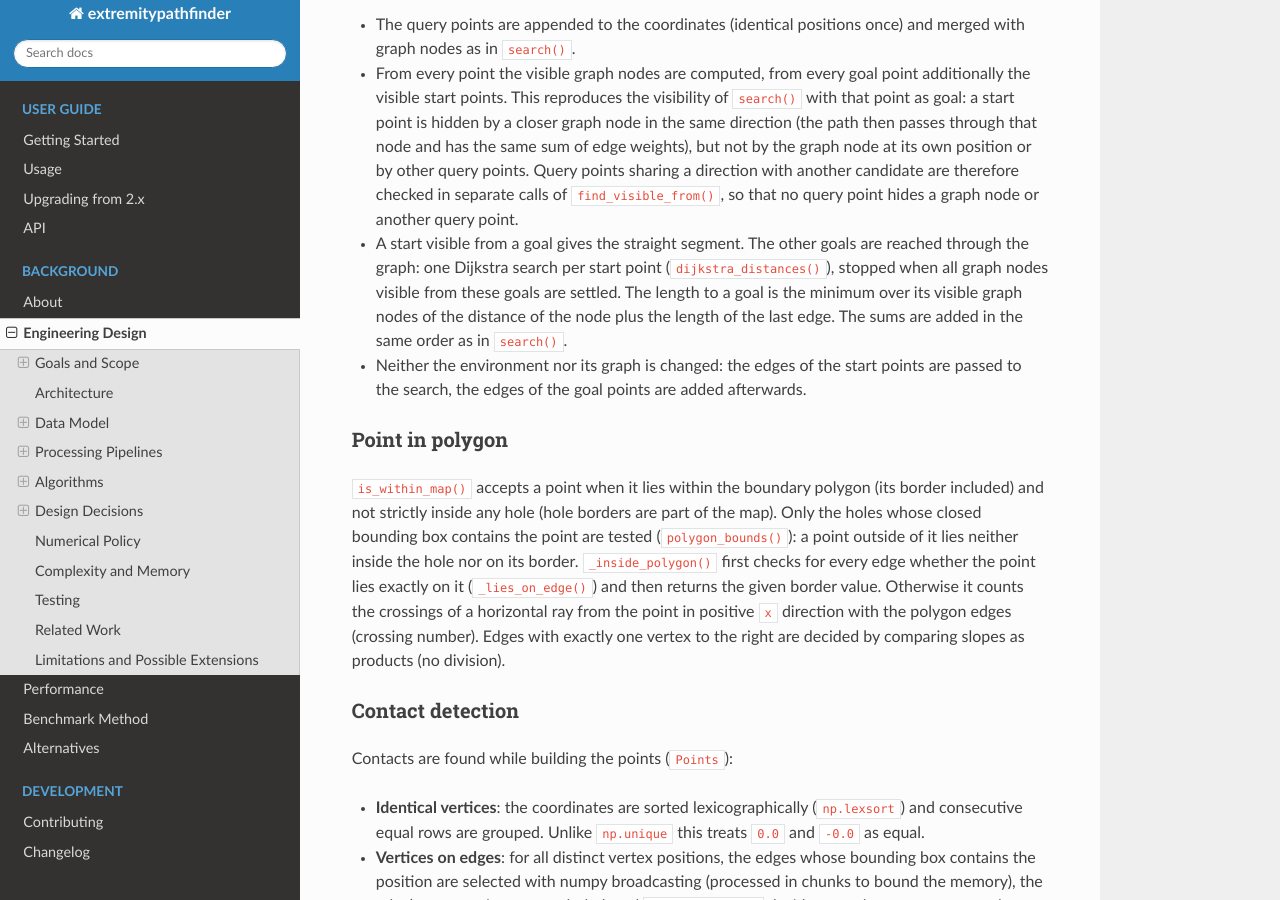
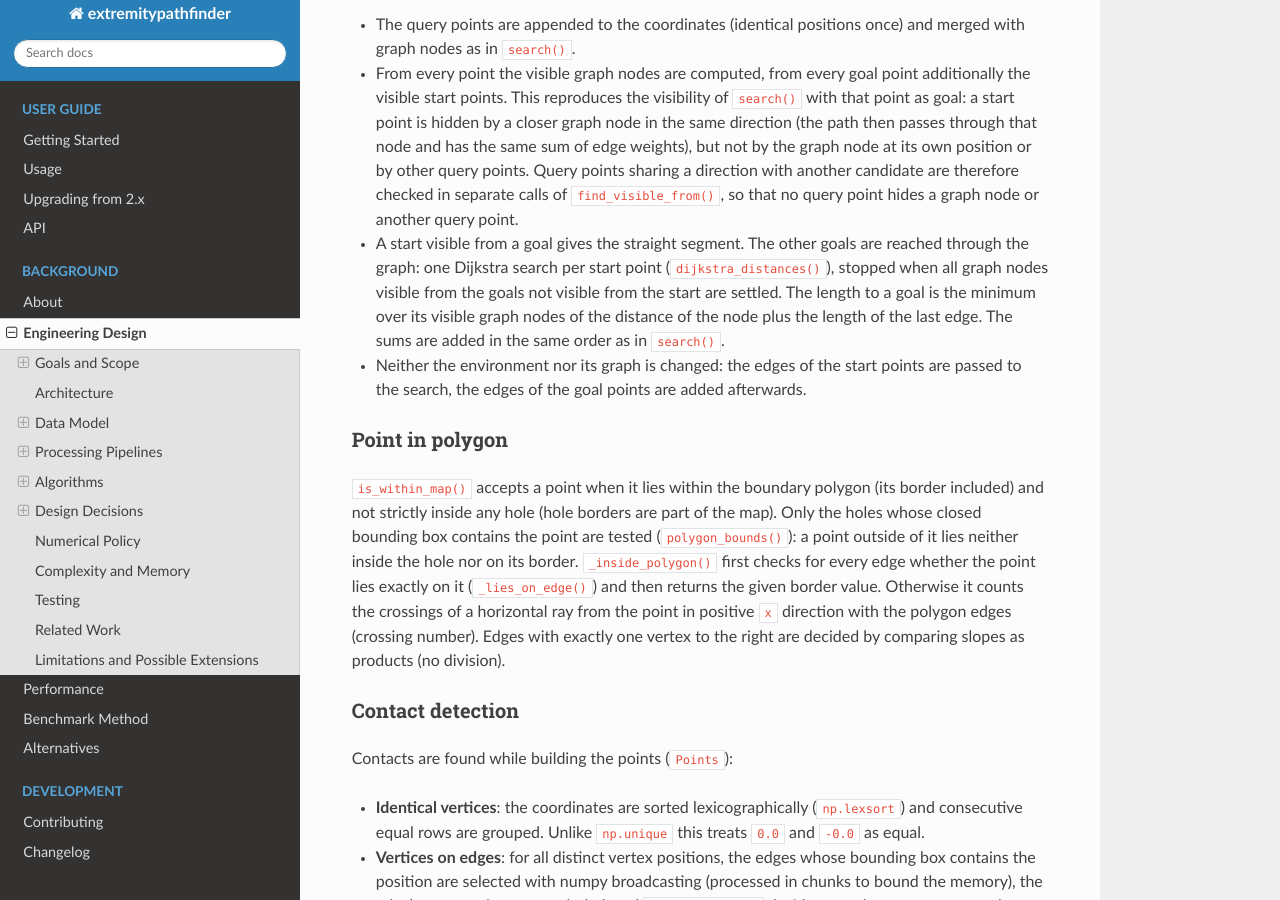
Before and after one commit to jannikmi/extremitypathfinder, a Sphinx documentation site: the page built from docs/8_design.rst, in a window 1280 px wide and 900 px high, scrolled down 11001 px. Built offline with Sphinx 7.4.7 and the Read the Docs theme 3.1.0, drawn with Linux system fonts in a browser that asks for light colours.

Commit message:
distance_matrix: verify points_a only once, precise stop condition in the design page
Findings of the independent review.

Co-Authored-By: Claude Opus 5.5 <noreply@anthropic.com>
Claude-Session: https://claude.ai/code/session_01XJqV76q8tYm1xmcnNUpJzU

```diff
--- a/docs/8_design.rst
+++ b/docs/8_design.rst
@@ -499,8 +499,8 @@ but computes the visibility of every point only once instead of twice per pair:
   another candidate are therefore checked in separate calls of ``find_visible_from()``,
   so that no query point hides a graph node or another query point.
 - A start visible from a goal gives the straight segment. The other goals are reached through the graph:
-  one Dijkstra search per start point (``dijkstra_distances()``), stopped when all graph nodes visible from these goals
-  are settled. The length to a goal is the minimum over its visible graph nodes of the distance of the node plus
+  one Dijkstra search per start point (``dijkstra_distances()``), stopped when all graph nodes visible from
+  the goals not visible from the start are settled. The length to a goal is the minimum over its visible graph nodes of the distance of the node plus
   the length of the last edge. The sums are added in the same order as in ``search()``.
 - Neither the environment nor its graph is changed: the edges of the start points are passed to the search,
   the edges of the goal points are added afterwards.
```
Also changed, not shown: 1 other file.
